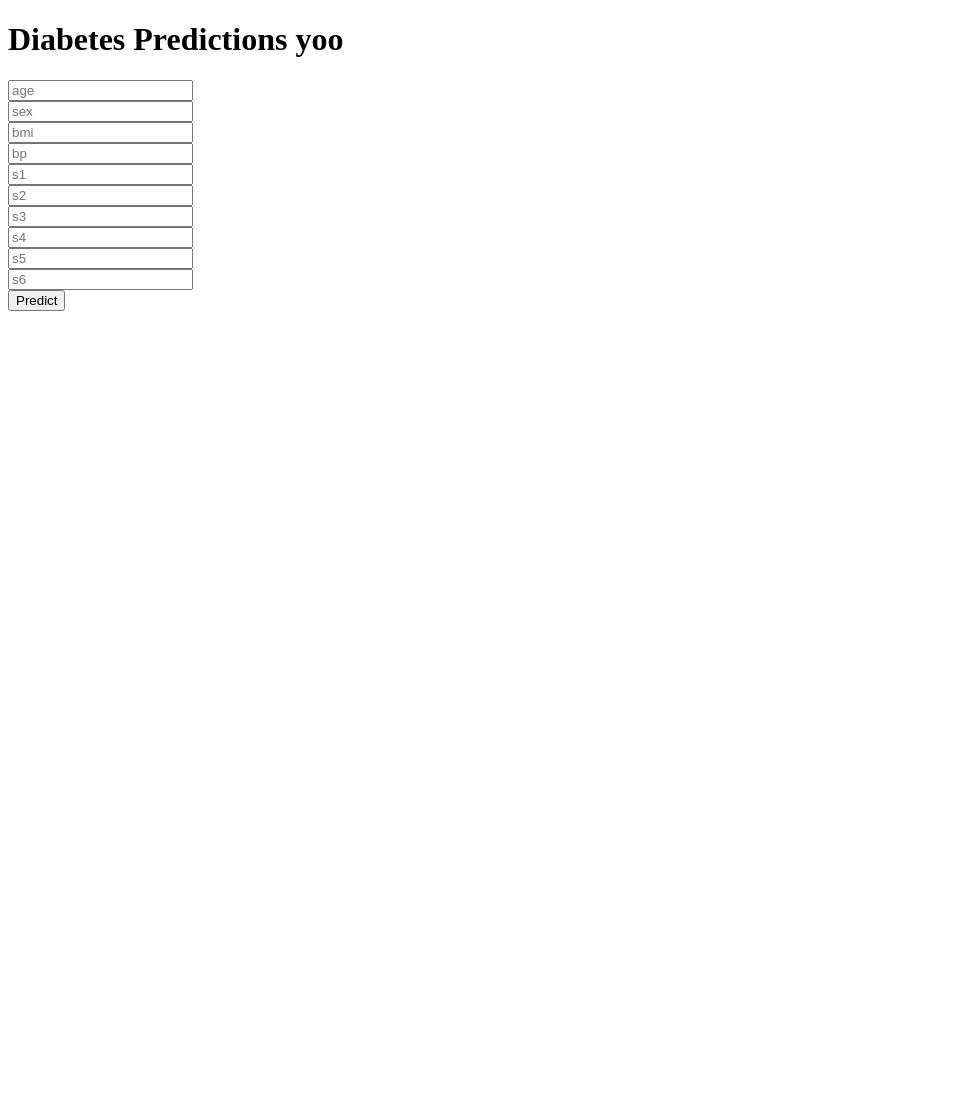
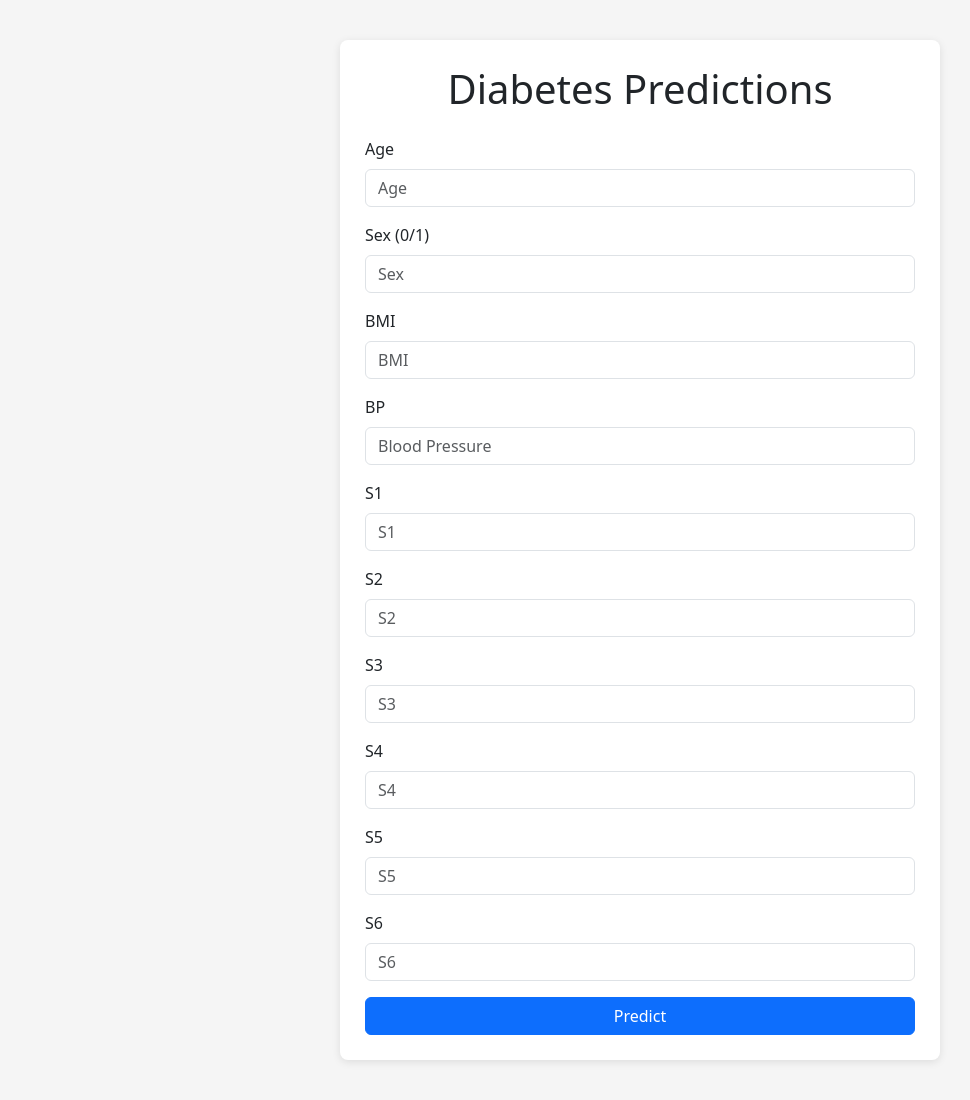
Before and after one commit to vamsi-krishna108/DiabetesPredictions, a Flask app: page / in a window 1280 px wide. Shown: the whole page, without its empty margins (0-970 px from the left). Before the commit the page ends 311 px from the top, so only its background shows below. Run offline with Flask 3, Linux system fonts and the light colour scheme; parts of the project's set-up code (start-up, migrations or seed data) failed here and were passed over.

```diff
--- a/templates/home.html
+++ b/templates/home.html
@@ -3,28 +3,99 @@
 <head>
   <meta charset="UTF-8">
   <meta name="viewport" content="width=device-width, initial-scale=1.0">
-  <title>Document</title>
+  <title>Diabetes Predictions</title>
+
+  <!-- Bootstrap CSS (simple include) -->
+  <link
+    href="https://cdn.jsdelivr.net/npm/bootstrap@5.3.3/dist/css/bootstrap.min.css"
+    rel="stylesheet"
+  >
+
+  <style>
+    body {
+      background-color: #f5f5f5;
+    }
+    .form-container {
+      max-width: 600px;
+      margin: 40px auto;
+      padding: 25px;
+      background: #ffffff;
+      border-radius: 8px;
+      box-shadow: 0 2px 8px rgba(0,0,0,0.1);
+    }
+  </style>
 </head>
 <body>
-  <div>
-    <h1>Diabetes Predictions yoo</h1>
-  <form action="{{url_for('predict')}}" method="post">
-    <input type="text" name="age" placeholder="age" required="required" /><br>
-    <input type="text" name="sex" placeholder="sex" required="required" /><br>
-    <input type="text" name="bmi" placeholder="bmi" required="required" /><br>
-    <input type="text" name="bp" placeholder="bp" required="required" /><br>
-    <input type="text" name="s1" placeholder="s1" required="required" /><br>
-    <input type="text" name="s2" placeholder="s2" required="required" /><br>
-    <input type="text" name="s3" placeholder="s3" required="required" /><br>
-    <input type="text" name="s4" placeholder="s4" required="required" /><br>
-    <input type="text" name="s5" placeholder="s5" required="required" /><br>
-    <input type="text" name="s6" placeholder="s6" required="required" /><br>
 
-    <button type="submit" class="btn btn-primary btn-block btn-large">Predict</button>
-  </form>
+  <div class="container">
+    <div class="form-container">
+      <h1 class="text-center mb-4">Diabetes Predictions</h1>
+
+      <form action="{{ url_for('predict') }}" method="post">
+        <div class="mb-3">
+          <label class="form-label">Age</label>
+          <input type="number" name="age" class="form-control" placeholder="Age" required>
+        </div>
+
+        <div class="mb-3">
+          <label class="form-label">Sex (0/1)</label>
+          <input type="number" name="sex" class="form-control" placeholder="Sex" required>
+        </div>
+
+        <div class="mb-3">
+          <label class="form-label">BMI</label>
+          <input type="number" step="0.01" name="bmi" class="form-control" placeholder="BMI" required>
+        </div>
+
+        <div class="mb-3">
+          <label class="form-label">BP</label>
+          <input type="number" name="bp" class="form-control" placeholder="Blood Pressure" required>
+        </div>
+
+        <div class="mb-3">
+          <label class="form-label">S1</label>
+          <input type="number" step="0.01" name="s1" class="form-control" placeholder="S1" required>
+        </div>
+
+        <div class="mb-3">
+          <label class="form-label">S2</label>
+          <input type="number" step="0.01" name="s2" class="form-control" placeholder="S2" required>
+        </div>
+
+        <div class="mb-3">
+          <label class="form-label">S3</label>
+          <input type="number" step="0.01" name="s3" class="form-control" placeholder="S3" required>
+        </div>
+
+        <div class="mb-3">
+          <label class="form-label">S4</label>
+          <input type="number" step="0.01" name="s4" class="form-control" placeholder="S4" required>
+        </div>
+
+        <div class="mb-3">
+          <label class="form-label">S5</label>
+          <input type="number" step="0.01" name="s5" class="form-control" placeholder="S5" required>
+        </div>
+
+        <div class="mb-3">
+          <label class="form-label">S6</label>
+          <input type="number" step="0.01" name="s6" class="form-control" placeholder="S6" required>
+        </div>
+
+        <button type="submit" class="btn btn-primary w-100">
+          Predict
+        </button>
+      </form>
+
+      {% if prediction_text %}
+        <div class="alert alert-info mt-4" role="alert">
+          {{ prediction_text }}
+        </div>
+      {% endif %}
+    </div>
   </div>
 
-  {{prediction_text}}
-
+  <!-- Bootstrap JS (optional, for future use) -->
+  <script src="https://cdn.jsdelivr.net/npm/bootstrap@5.3.3/dist/js/bootstrap.bundle.min.js"></script>
 </body>
 </html>
```
